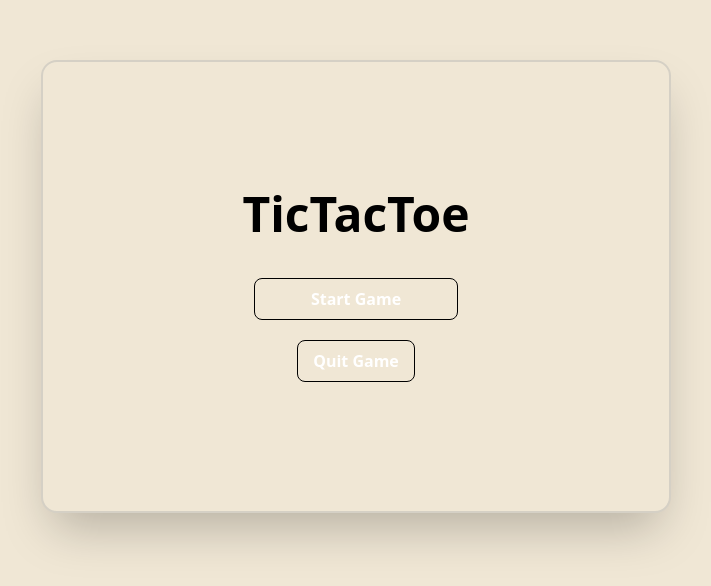
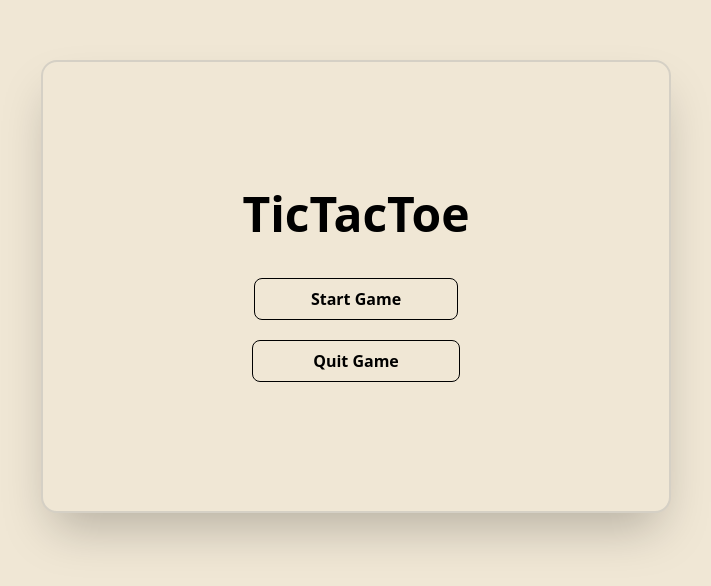
Before and after one commit to lirhzaaa/tictactoe, a React (Vite) app: page / in a window 1280 px wide. Shown: the part 114-700 px from the top of the page, without its empty margins (284-995 px from the left). Built offline with nearby package versions, Linux system fonts and the light colour scheme.

Commit message:
fat: update

```diff
--- a/src/assets/auth/login.jsx
+++ b/src/assets/auth/login.jsx
@@ -50,7 +50,7 @@ const Login = () => {
       {clouds.map((cloud) => (
         <img
           key={cloud.id}
-          src="../public/img/awan.png"
+          src="/img/awan.png"
           alt="Image Awan"
           className="absolute animate-cloud"
           style={{
@@ -122,12 +122,12 @@ const Login = () => {
 
       <div className="absolute bottom-0 left-0 right-0 flex justify-between">
         <img
-          src="../public/img/animation2.png"
+          src="/img/animation2.png"
           alt="Image Animation 1"
           className="w-100 h-100 object-cover"
         />
         <img
-          src="../public/img/animation1.png"
+          src="/img/animation1.png"
           alt="Image Animation 2"
           className="w-100 h-100 object-cover"
         />
--- a/src/assets/pages/start/start1.jsx
+++ b/src/assets/pages/start/start1.jsx
@@ -3,22 +3,23 @@ import Button from "../../components/Button";
 
 const Start1 = () => {
   const navigate = useNavigate();
-
   return (
     <div className="bg-[#F0E7D5] h-screen w-full flex justify-center items-center">
       <div className="flex flex-col justify-center items-center gap-5 bg-[#F0E7D5] w-[630px] h-[453px] rounded-2xl shadow-2xl border-2 border-gray-500/20">
         <h1 className="text-5xl font-bold mb-5 cursor-pointer">TicTacToe</h1>
-
         <Button
+          color="bg-transparant"
+          textColor="text-black"
           className="px-14 py-2 border border-black rounded-lg hover:bg-black hover:text-white transition-all duration-700 cursor-pointer"
           type="button"
           onClick={() => navigate("/start")}
         >
           Start Game
         </Button>
-
         <Button
-          className="px-[15px] py-2 border border-black rounded-lg hover:bg-red-600 hover:text-white transition-all duration-700 cursor-pointer"
+          color="bg-transparant"
+          textColor="text-black"
+          className="px-15 py-2 border border-black rounded-lg hover:bg-red-600 hover:text-white transition-all duration-700 cursor-pointer"
           type="button"
           onClick={() => (window.location.href = "https://google.com")}
         >
```
